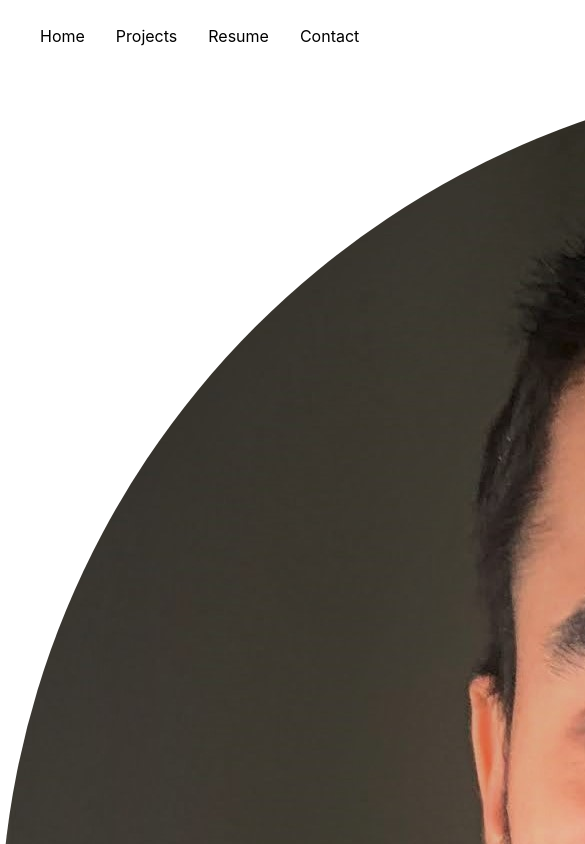
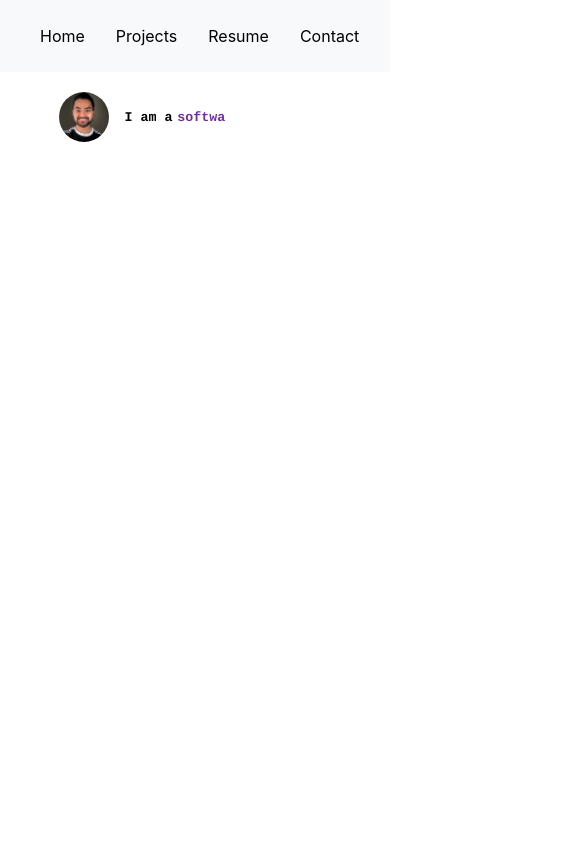
Before and after one commit to Dhillon-Prabh/Portfolio, a React (Create React App) app: page / in a window 390 px wide. Shown: the top 844 px of the page, 585 px wide, since content can reach past the window. Built offline with nearby package versions, Linux system fonts and the light colour scheme.

Commit message:
responsive changes

```diff
--- a/src/components/Home/Home.css
+++ b/src/components/Home/Home.css
@@ -1,5 +1,7 @@
 @media only screen and (min-width: 992px) {
-    .nav-link-margin, .nav-link-margin:hover, .nav-link-margin:focus  {
+  .nav-link-margin,
+  .nav-link-margin:hover,
+  .nav-link-margin:focus {
     margin-right: 120px;
     font-size: 14pt;
     color: black !important;
@@ -12,8 +14,8 @@
   }
 
   .nav-link-margin:before {
-        background-color:#7030A0;
-        content:"";
+    background-color: #7030a0;
+    content: "";
     height: 3px;
     position: absolute;
     bottom: 0;
@@ -26,7 +28,8 @@
     transition: all 0.3s ease-in-out 0s;
   }
 
-    .nav-link-margin:hover:before, .nav-link-margin:focus:before {
+  .nav-link-margin:hover:before,
+  .nav-link-margin:focus:before {
     visibility: visible;
     -webkit-transform: scaleX(1);
     transform: scaleX(1);
@@ -42,7 +45,12 @@
     font-size: 25pt;
     font-weight: bold;
     margin-left: 1rem;
-        color: #7030A0;
+    color: #7030a0;
+  }
+
+  .Iam-font {
+    color: black;
+    margin-left: 3rem;
   }
 
   .banner {
@@ -53,10 +61,18 @@
 }
 
 @media only screen and (max-width: 991px) {
+  html,
   body {
     overflow-x: hidden;
   }
-    .nav-link-margin, .nav-link-margin:hover, .nav-link-margin:focus  {
+  body {
+    position: relative;
+    width: 100%;
+  }
+
+  .nav-link-margin,
+  .nav-link-margin:hover,
+  .nav-link-margin:focus {
     margin-right: 15px;
     font-size: 12pt;
     color: black !important;
@@ -64,8 +80,8 @@
   }
 
   .nav-link-margin:before {
-        background-color:#7030A0;
-        content:"";
+    background-color: #7030a0;
+    content: "";
     height: 3px;
     position: absolute;
     bottom: 0;
@@ -78,9 +94,34 @@
     transition: all 0.3s ease-in-out 0s;
   }
 
-    .nav-link-margin:hover:before, .nav-link-margin:focus:before {
+  .nav-link-margin:hover:before,
+  .nav-link-margin:focus:before {
     visibility: visible;
     -webkit-transform: scaleX(1);
     transform: scaleX(1);
   }
+
+  .me-picture {
+    height: 50px;
+    display: inline;
   }
+
+  .typical-font {
+    font-family: "courier";
+    font-size: 10pt;
+    font-weight: bold;
+    margin-left: 0.3rem;
+    color: #7030a0;
+  }
+
+  .Iam-font {
+    color: black;
+    margin-left: 1rem;
+  }
+
+  .banner {
+    width: 100%;
+    margin-left: 15%;
+    margin-top: 5%;
+  }
+}
--- a/src/components/Home/Navbar.js
+++ b/src/components/Home/Navbar.js
@@ -7,7 +7,7 @@ import './Home.css'
  */
 const Appbar = () => {
   return (
-    <Navbar collapseOnSelect expand="lg" bg="transparent" sticky="top">
+    <Navbar collapseOnSelect expand="lg" bg="light" variant="light" sticky="top">
       <Container>
         <Navbar>
           <Nav justify className="m-auto">
--- a/src/components/Home/TypeAnim.js
+++ b/src/components/Home/TypeAnim.js
@@ -5,10 +5,10 @@ import { black } from "color-name";
 const TypeAnim = () => {
   return (
     <>
-      <span className="typical-font" style={{color: "black", marginLeft: "3rem"}}>I am a</span>
+      <span className="typical-font Iam-font">I am a</span>
       <Typical
         className="typical-font"
-        steps={["recent BCIT Graduate with 88% GPA.", 500, "software developer.", 500, "problem solver.", 500, "music lover.", 500]}
+        steps={["recent BCIT grad.", 500, "software developer.", 500, "problem solver.", 500, "music lover.", 500]}
         loop={Infinity}
         wrapper="span"
       />
```
Lines whose indentation alone changed are shown as unchanged.
